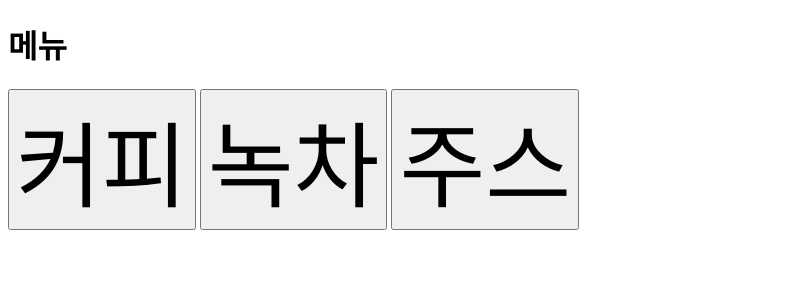
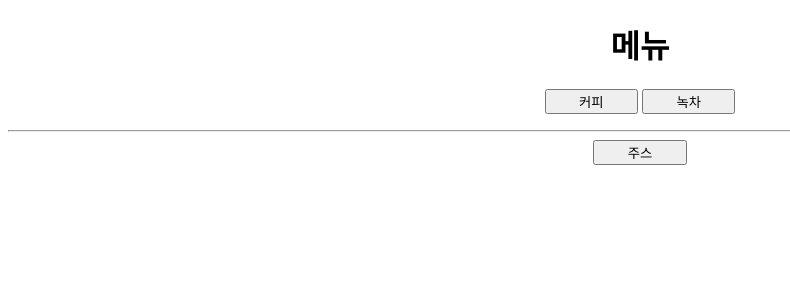
Before and after one commit to ooyoo80/david, a Flask app: template templates/menu.html in a window 1280 px wide. Shown: the top 300 px of the page, without its empty margins (0-790 px from the left). Run offline with Flask 3, Linux system fonts and the light colour scheme; the template is opened without the code that fills it, so the values that code supplies are empty.

Commit message:
Feat: html파일 구분선 추가

```diff
--- a/templates/menu.html
+++ b/templates/menu.html
@@ -4,9 +4,13 @@
         <title>메뉴판</title>
     </head>
     <body>
+        <center>
         <h1>메뉴</h1>
-        <button style="font-size: 70pt;">커피</button>
-        <button style="font-size: 70pt;">녹차</button>
-        <button style="font-size: 70pt;">주스</button>
+        <p>
+            <button name="menu1" style="width:70pt;">커피</button>
+            <button name="menu2" style="width:70pt;">녹차</button>
+        </p><hr>
+        <button name="menu3" style="width:70pt;">주스</button>
+        </center>
     </body>
 </html>
```
